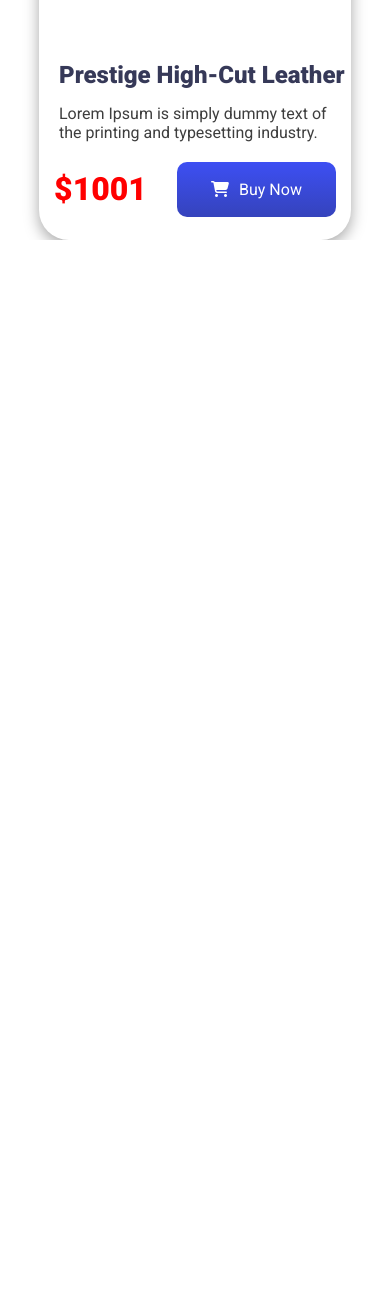
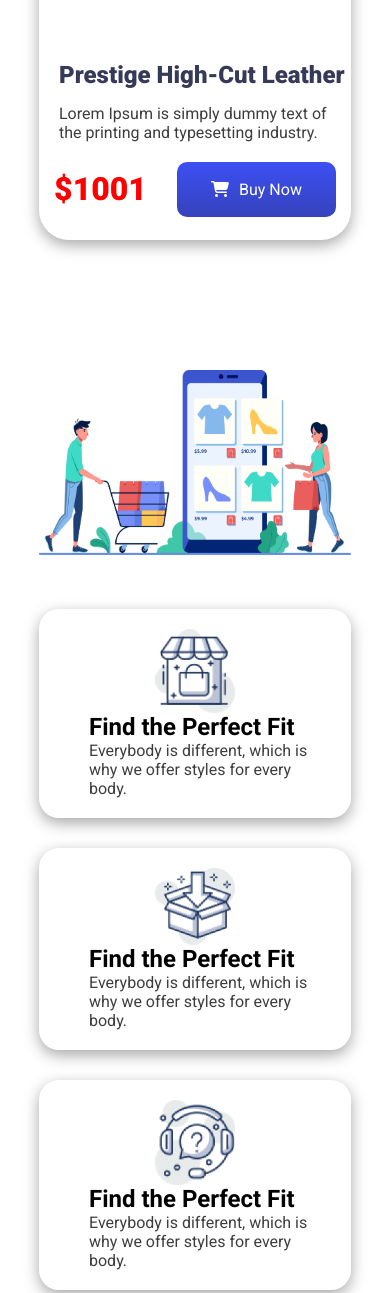
Before and after one commit to shakil-ahmed-billal/Shose-website-UI, a plain HTML site: page index.html in a window 390 px wide. Shown: the part 4043-5336 px from the top of the page. Before the commit the page ends 4283 px from the top, so only its background shows below. Drawn offline with Linux system fonts and the light colour scheme.

Commit message:
shop preview container section style and mobile view responsive section all comlete

```diff
--- a/index.html
+++ b/index.html
@@ -96,6 +96,34 @@
                 </div>
             </div>
         </section>
+        <section class="shop-preview">
+            <div class="preview-contant">
+                <div class="preview-items">
+                    <img src="./icon/image 12.png" alt="">
+                    <div class="preview-items-contant">
+                        <h2>Find the Perfect Fit</h2>
+                        <p>Everybody is different, which is why we offer styles for every body.</p>
+                    </div>
+                </div>
+                <div class="preview-items">
+                    <img src="./icon/image 13.png" alt="">
+                    <div class="preview-items-contant">
+                        <h2>Find the Perfect Fit</h2>
+                        <p>Everybody is different, which is why we offer styles for every body.</p>
+                    </div>
+                </div>
+                <div class="preview-items">
+                    <img src="./icon/image 14.png" alt="">
+                    <div class="preview-items-contant">
+                        <h2>Find the Perfect Fit</h2>
+                        <p>Everybody is different, which is why we offer styles for every body.</p>
+                    </div>
+                </div>
+            </div>
+            <div class="shop-img">
+                <img src="./icon/XMLID 1.png" alt="">
+            </div>
+        </section>
     </main>
     <footer>
 
--- a/style.css/style.css
+++ b/style.css/style.css
@@ -138,6 +138,44 @@ nav>ul>li{
     color: red;
 }
 /* product section container end */
+/* shop-preview container section start */
+.shop-preview{
+    margin: 0 auto;
+    width: 80%;
+    display: flex;
+    justify-content: space-between;
+    align-items: center;
+    margin-top: 130px;
+    margin-bottom: 130px;
+}
+.preview-contant{
+    display: flex;
+    flex-direction: column;
+    gap: 30px;
+}
+.preview-items{
+    display: flex;
+    box-shadow: rgba(0, 0, 0, 0.35) 0px 5px 15px;
+    padding: 20px;
+    border-radius: 20px;
+}
+.preview-items>img{
+    max-width: 80px;
+    height: auto;
+}
+.preview-items-contant{
+    display: flex;
+    flex-direction: column;
+    justify-content: center;
+    margin-left: 30px;
+}
+.shop-img{
+    width: 50%;
+}
+.shop-img>img{
+    width: 100%;
+}
+/* shop-preview container section end */
 /* mobile view responsive section style start  */
 @media screen and (max-width:576px) {
     /* navbar container */
@@ -166,6 +204,18 @@ nav>ul>li{
         flex-direction: column;
         gap: 50px;
     }
+    /* shop preview container */
+    .shop-preview{
+        flex-direction: column-reverse;
+    }
+    .preview-items{
+        flex-direction: column;
+        align-items: center;
+    }
+    .shop-img{
+        width: 100%;
+        margin-bottom: 50px;
+    }
 }
 
 
```
